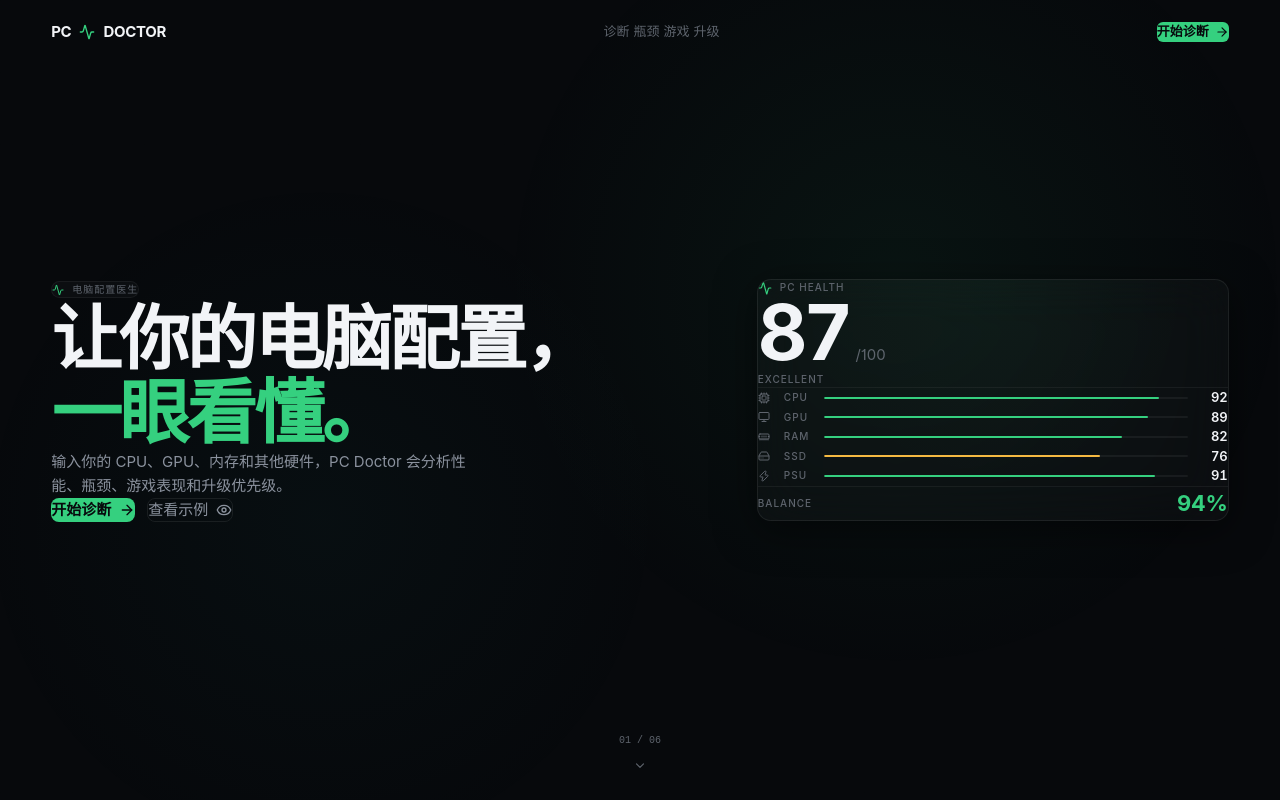
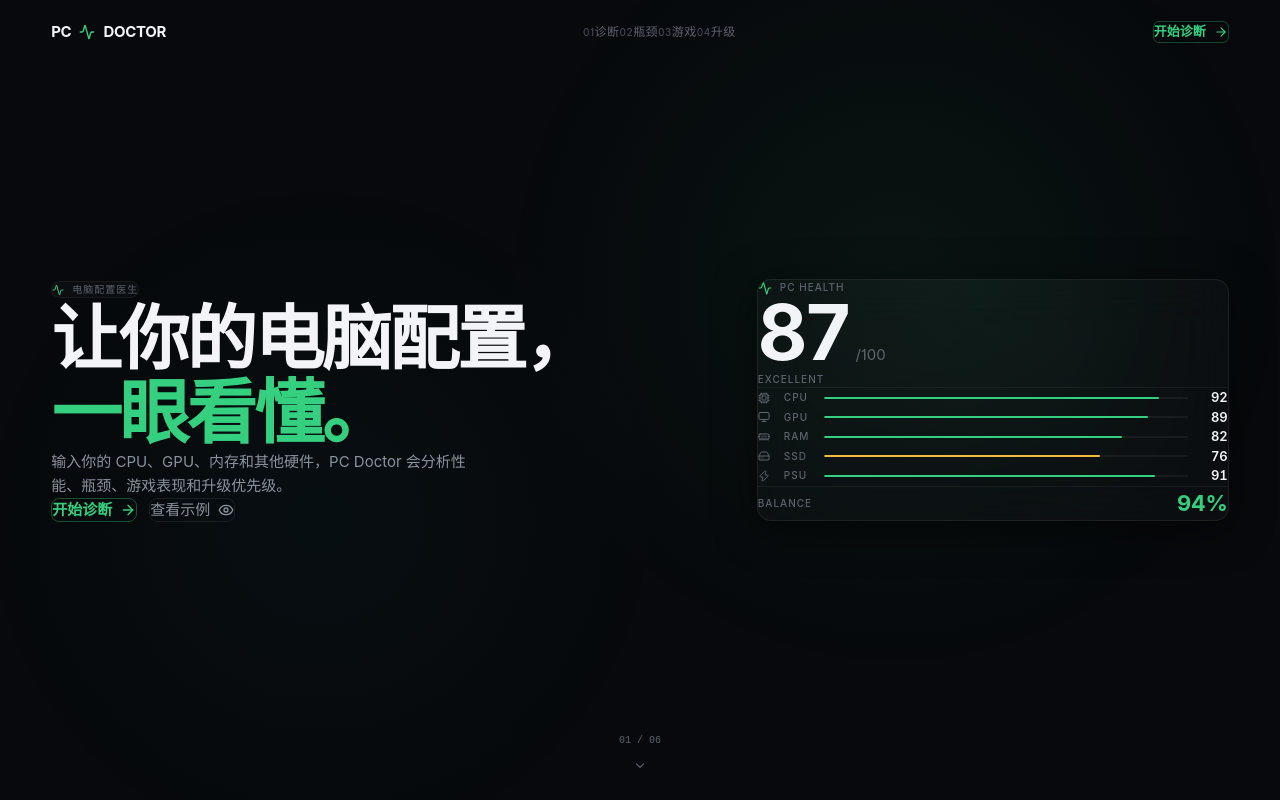
Before and after one commit to wangbatian232/PC-Doctor, a Next.js app: page / in a window 1280 px wide. Shown: the top 800 px of the page. Built offline with nearby package versions, Linux system fonts and the light colour scheme.

Commit message:
ui: unify all navigation and CTA to border+arrow typography style, remove solid color button backgrounds

```diff
--- a/src/components/landing/CTASection.tsx
+++ b/src/components/landing/CTASection.tsx
@@ -12,9 +12,9 @@ export default function CTASection({ onStartDiagnosis }: { onStartDiagnosis: ()
         <h2 className="t-section text-[var(--text-primary)] mb-4">现在，给你的电脑做一次体检。</h2>
         <p className="t-body mb-8">30 秒，知道你的电脑到底怎么样。</p>
         <motion.button onClick={onStartDiagnosis}
-          className="inline-flex items-center gap-2 px-8 py-3.5 rounded-[8px] bg-[var(--accent-green)] text-[var(--bg-void)] text-[16px] font-semibold hover:bg-[var(--accent-green-hover)] transition-colors group"
-          whileHover={{ scale: 1.03 }} whileTap={{ scale: 0.97 }}>
-          开始免费诊断 <ArrowRight className="w-4 h-4 group-hover:translate-x-0.5 transition-transform" />
+          className="inline-flex items-center gap-2 px-8 py-3.5 rounded-[8px] border border-[rgba(53,208,127,0.35)] text-[var(--accent-green)] text-[16px] font-semibold hover:bg-[rgba(53,208,127,0.08)] hover:border-[rgba(53,208,127,0.5)] transition-all duration-200 group"
+          whileHover={{ scale: 1.02 }} whileTap={{ scale: 0.97 }}>
+          开始免费诊断 <ArrowRight className="w-4 h-4 group-hover:translate-x-1 transition-transform duration-200" />
         </motion.button>
       </ScrollReveal>
     </section>
--- a/src/components/landing/HeroSection.tsx
+++ b/src/components/landing/HeroSection.tsx
@@ -52,7 +52,7 @@ export default function HeroSection({ onStartDiagnosis, onViewExample }: HeroPro
           </p>
           <div className="flex gap-3">
             <motion.button onClick={onStartDiagnosis}
-              className="inline-flex items-center gap-2 px-6 py-3 rounded-[8px] bg-[var(--accent-green)] text-[var(--bg-void)] text-[15px] font-semibold hover:bg-[var(--accent-green-hover)] transition-colors group"
+              className="inline-flex items-center gap-2 px-6 py-3 rounded-[8px] border border-[rgba(53,208,127,0.35)] text-[var(--accent-green)] text-[15px] font-semibold hover:bg-[rgba(53,208,127,0.08)] hover:border-[rgba(53,208,127,0.5)] transition-all duration-200 group"
               whileHover={{ scale: 1.02 }} whileTap={{ scale: 0.98 }}>
               开始诊断 <ArrowRight className="w-4 h-4 group-hover:translate-x-0.5 transition-transform" />
             </motion.button>
--- a/src/components/landing/Navbar.tsx
+++ b/src/components/landing/Navbar.tsx
@@ -7,14 +7,15 @@ import { Activity, ArrowRight, X } from "lucide-react";
 interface NavbarProps { onStartDiagnosis: () => void; }
 
 const navLinks = [
-  { label: "诊断", href: "#ch02" },
-  { label: "瓶颈", href: "#ch03" },
-  { label: "游戏", href: "#ch04" },
-  { label: "升级", href: "#ch05" },
+  { num: "01", label: "诊断", href: "#ch02" },
+  { num: "02", label: "瓶颈", href: "#ch03" },
+  { num: "03", label: "游戏", href: "#ch04" },
+  { num: "04", label: "升级", href: "#ch05" },
 ];
 
 export default function Navbar({ onStartDiagnosis }: NavbarProps) {
   const [scrolled, setScrolled] = useState(false);
+  const [hoveredIdx, setHoveredIdx] = useState<number | null>(null);
   const [mobileOpen, setMobileOpen] = useState(false);
 
   useEffect(() => {
@@ -28,22 +29,47 @@ export default function Navbar({ onStartDiagnosis }: NavbarProps) {
 
   return (<>
     <motion.nav className="fixed top-0 left-0 right-0 z-50 transition-all duration-300"
-      style={{ background: scrolled ? "rgba(7,9,12,0.85)" : "transparent", backdropFilter: scrolled ? "blur(20px)" : "none", borderBottom: scrolled ? "1px solid rgba(255,255,255,0.05)" : "1px solid transparent" }}>
+      style={{ background: scrolled ? "rgba(7,9,12,0.88)" : "transparent", backdropFilter: scrolled ? "blur(20px)" : "none", borderBottom: scrolled ? "1px solid rgba(255,255,255,0.05)" : "1px solid transparent" }}>
       <div className="page-container h-16 flex items-center justify-between">
+        {/* Logo */}
         <button onClick={() => window.scrollTo({ top: 0, behavior: "smooth" })} className="flex items-center gap-2 text-[var(--text-primary)]">
           <span className="text-[15px] font-bold tracking-[-0.02em]">PC</span>
           <Activity className="w-4 h-4 text-[var(--accent-green)]" />
           <span className="text-[15px] font-bold tracking-[-0.02em]">DOCTOR</span>
         </button>
-        <div className="hidden md:flex items-center gap-1">
-          {navLinks.map(l => (
-            <button key={l.href} onClick={() => scrollTo(l.href)}
-              className="px-4 py-2 rounded-[6px] text-[13px] text-[var(--text-tertiary)] hover:text-[var(--text-primary)] hover:bg-[var(--bg-glass)] transition-all">{l.label}</button>
+
+        {/* Nav links — underline-on-hover */}
+        <div className="hidden md:flex items-center gap-0">
+          {navLinks.map((l, i) => (
+            <button
+              key={l.href}
+              onClick={() => scrollTo(l.href)}
+              onMouseEnter={() => setHoveredIdx(i)}
+              onMouseLeave={() => setHoveredIdx(null)}
+              className="relative px-4 py-5 text-[12px] font-medium tracking-[0.04em] text-[var(--text-tertiary)] hover:text-[var(--text-primary)] transition-colors duration-200"
+            >
+              <span className="text-[10px] text-[var(--text-placeholder)] mr-1.5">{l.num}</span>
+              {l.label}
+              {/* Underline */}
+              <motion.div
+                className="absolute bottom-3 left-4 right-4 h-[1.5px] bg-[var(--accent-green)] origin-left"
+                initial={{ scaleX: 0 }}
+                animate={{ scaleX: hoveredIdx === i ? 1 : 0 }}
+                transition={{ duration: 0.25, ease: "easeOut" }}
+              />
+            </button>
           ))}
         </div>
-        <button onClick={onStartDiagnosis}
-          className="hidden md:inline-flex items-center gap-1.5 px-5 py-2 rounded-[6px] bg-[var(--accent-green)] text-[var(--bg-void)] text-[13px] font-semibold hover:bg-[var(--accent-green-hover)] transition-all active:scale-[0.97]">
-          开始诊断<ArrowRight className="w-3.5 h-3.5" /></button>
+
+        {/* CTA — border + arrow style */}
+        <button
+          onClick={onStartDiagnosis}
+          className="hidden md:inline-flex items-center gap-2 px-5 py-2 rounded-[6px] border border-[rgba(53,208,127,0.3)] text-[var(--accent-green)] text-[13px] font-semibold hover:bg-[rgba(53,208,127,0.08)] hover:border-[rgba(53,208,127,0.5)] transition-all duration-200 group active:scale-[0.97]">
+          开始诊断
+          <ArrowRight className="w-3.5 h-3.5 group-hover:translate-x-1 transition-transform duration-200" />
+        </button>
+
+        {/* Mobile hamburger */}
         <button onClick={() => setMobileOpen(true)} className="md:hidden flex flex-col gap-1 p-1.5">
           <span className="block w-5 h-[1.5px] bg-[var(--text-secondary)] rounded-full" />
           <span className="block w-5 h-[1.5px] bg-[var(--text-secondary)] rounded-full" />
@@ -51,6 +77,8 @@ export default function Navbar({ onStartDiagnosis }: NavbarProps) {
         </button>
       </div>
     </motion.nav>
+
+    {/* Mobile drawer */}
     <AnimatePresence>
       {mobileOpen && (<>
         <motion.div className="fixed inset-0 bg-[rgba(0,0,0,0.6)] z-50 md:hidden" initial={{ opacity: 0 }} animate={{ opacity: 1 }} exit={{ opacity: 0 }} onClick={() => setMobileOpen(false)} />
@@ -62,11 +90,15 @@ export default function Navbar({ onStartDiagnosis }: NavbarProps) {
           </div>
           <div className="flex-1 p-4 space-y-0.5">
             {navLinks.map(l => (
-              <button key={l.href} onClick={() => scrollTo(l.href)} className="w-full text-left px-4 py-3 rounded-[6px] text-[15px] text-[var(--text-secondary)] hover:text-[var(--text-primary)] hover:bg-[rgba(255,255,255,0.03)]">{l.label}</button>
+              <button key={l.href} onClick={() => scrollTo(l.href)} className="w-full text-left px-4 py-3 rounded-[6px] text-[15px] text-[var(--text-secondary)] hover:text-[var(--text-primary)] hover:bg-[rgba(255,255,255,0.03)]">
+                <span className="text-[11px] text-[var(--text-placeholder)] mr-2">{l.num}</span>{l.label}
+              </button>
             ))}
           </div>
           <div className="p-4 border-t border-[var(--border-subtle)]">
-            <button onClick={() => { setMobileOpen(false); onStartDiagnosis(); }} className="w-full py-3 rounded-[6px] bg-[var(--accent-green)] text-[var(--bg-void)] text-[15px] font-semibold flex items-center justify-center gap-2">开始诊断<ArrowRight className="w-4 h-4" /></button>
+            <button onClick={() => { setMobileOpen(false); onStartDiagnosis(); }}
+              className="w-full py-3 rounded-[6px] border border-[rgba(53,208,127,0.3)] text-[var(--accent-green)] text-[15px] font-semibold flex items-center justify-center gap-2">
+              开始诊断<ArrowRight className="w-4 h-4" /></button>
           </div>
         </motion.div>
       </>)}
--- a/src/components/landing/ReportShowcase.tsx
+++ b/src/components/landing/ReportShowcase.tsx
@@ -3,7 +3,7 @@
 import { useRef } from "react";
 import { motion, useInView } from "framer-motion";
 import AnimatedCounter from "./AnimatedCounter";
-import { FileCheck, TrendingUp } from "lucide-react";
+import { FileCheck, TrendingUp, ArrowRight } from "lucide-react";
 
 const reportItems = [
   { label: "综合健康", value: 91 }, { label: "CPU", value: 92 }, { label: "GPU", value: 71 },
@@ -71,8 +71,9 @@ export default function ReportShowcase({ onStartDiagnosis }: Props) {
                 <p className="t-body mt-2">建议优先升级显卡。当前 GPU 是系统中最明显的性能短板，升级后游戏帧率预计提升 <span className="text-[var(--accent-green)] font-semibold">+64%</span>。</p>
               </div>
               <button onClick={onStartDiagnosis}
-                className="w-full mt-6 py-3 rounded-[8px] bg-[var(--accent-green)] text-[var(--bg-void)] text-[14px] font-semibold hover:bg-[var(--accent-green-hover)] transition-colors">
+                className="w-full mt-6 py-3 rounded-[8px] border border-[rgba(53,208,127,0.35)] text-[var(--accent-green)] text-[14px] font-semibold hover:bg-[rgba(53,208,127,0.08)] hover:border-[rgba(53,208,127,0.5)] transition-all duration-200 flex items-center justify-center gap-2 group">
                 Start Your Diagnosis
+                <ArrowRight className="w-4 h-4 group-hover:translate-x-1 transition-transform duration-200" />
               </button>
             </div>
           </motion.div>
```
